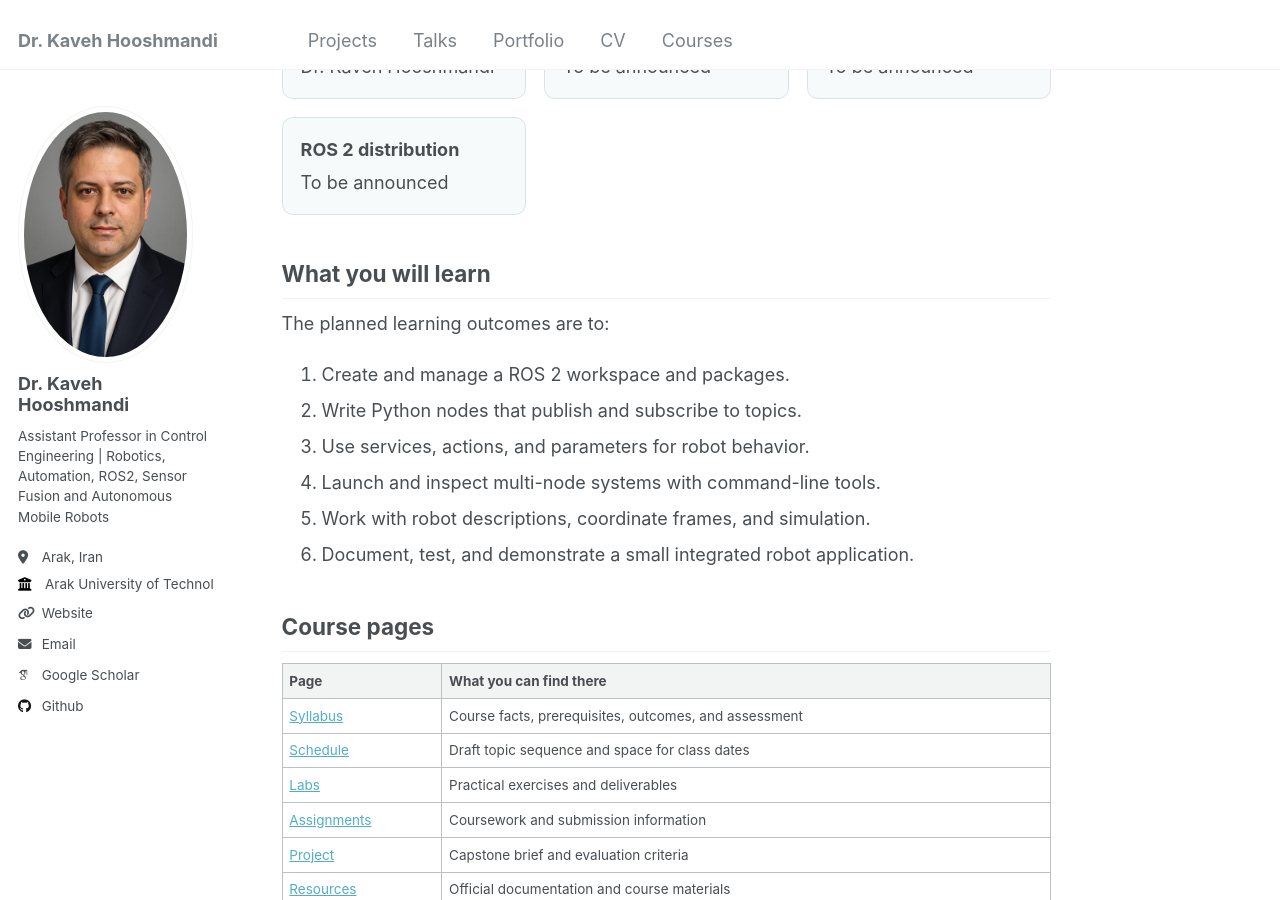
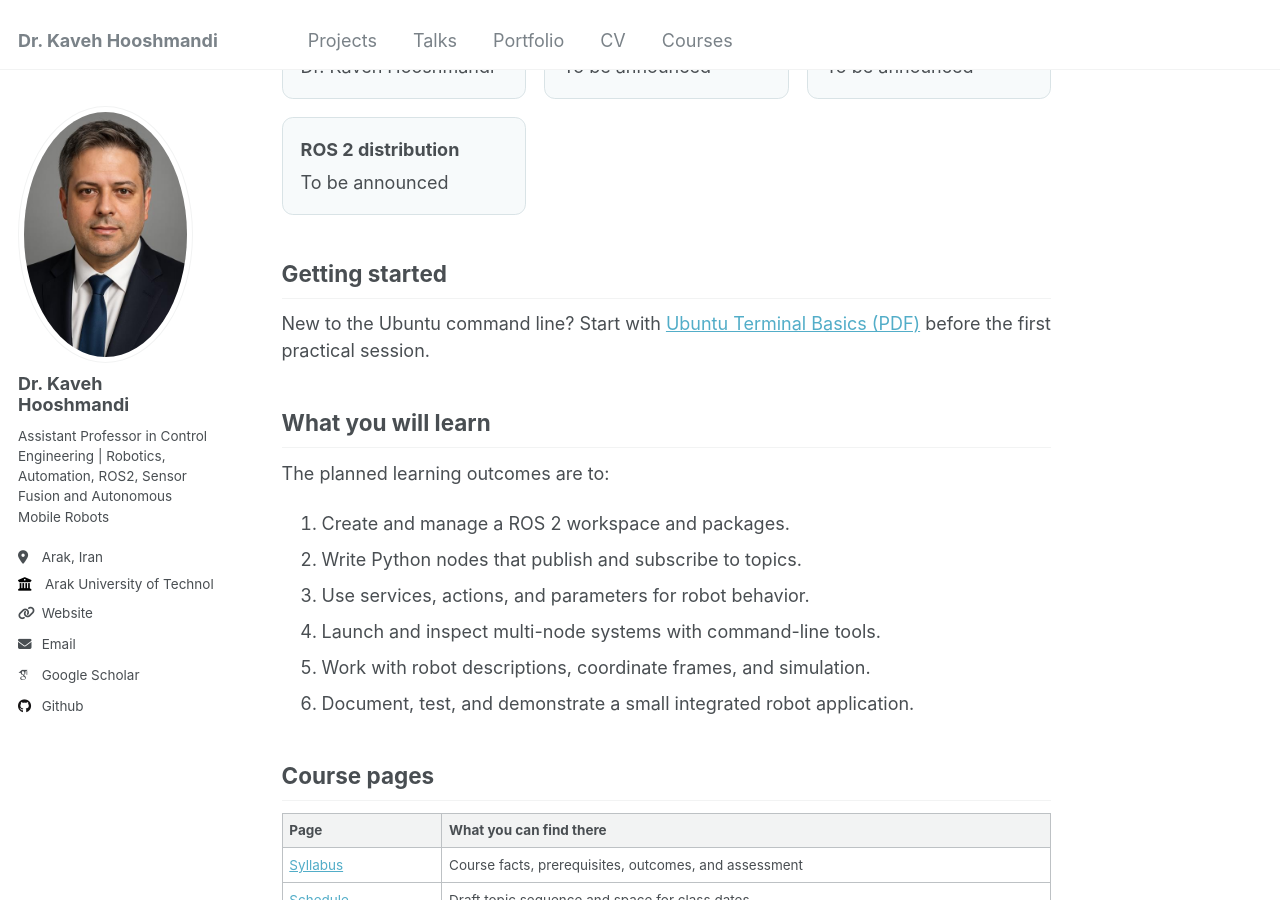
Before and after one commit to kaveh-hooshmandi/kaveh-hooshmandi.github.io, a Jekyll site: the page built from _pages/robot-programming-ros2.md, in a window 1280 px wide and 900 px high, scrolled down 671 px. Built offline with Jekyll 4.4.1, drawn with Linux system fonts in a browser that asks for light colours; some web fonts are replaced.

Commit message:
Add Ubuntu terminal basics to ROS 2 course

```diff
--- a/_pages/robot-programming-ros2.md
+++ b/_pages/robot-programming-ros2.md
@@ -26,6 +26,10 @@ This course introduces the tools and programming patterns used to build robot ap
   <div class="ros-course-card"><strong>ROS 2 distribution</strong>{{ site.data.ros2_course.ros_distribution }}</div>
 </div>
 
+## Getting started
+
+New to the Ubuntu command line? Start with [Ubuntu Terminal Basics (PDF)](/courses/robot-programming-ros2/materials/ubuntu_linux_terminal_basics.pdf) before the first practical session.
+
 ## What you will learn
 
 The planned learning outcomes are to:
```
Also changed, not shown: _pages/robot-programming-ros2-resources.md (+4 -0 lines), _pages/robot-programming-ros2-schedule.md (+1 -1 lines), 1 other file.
